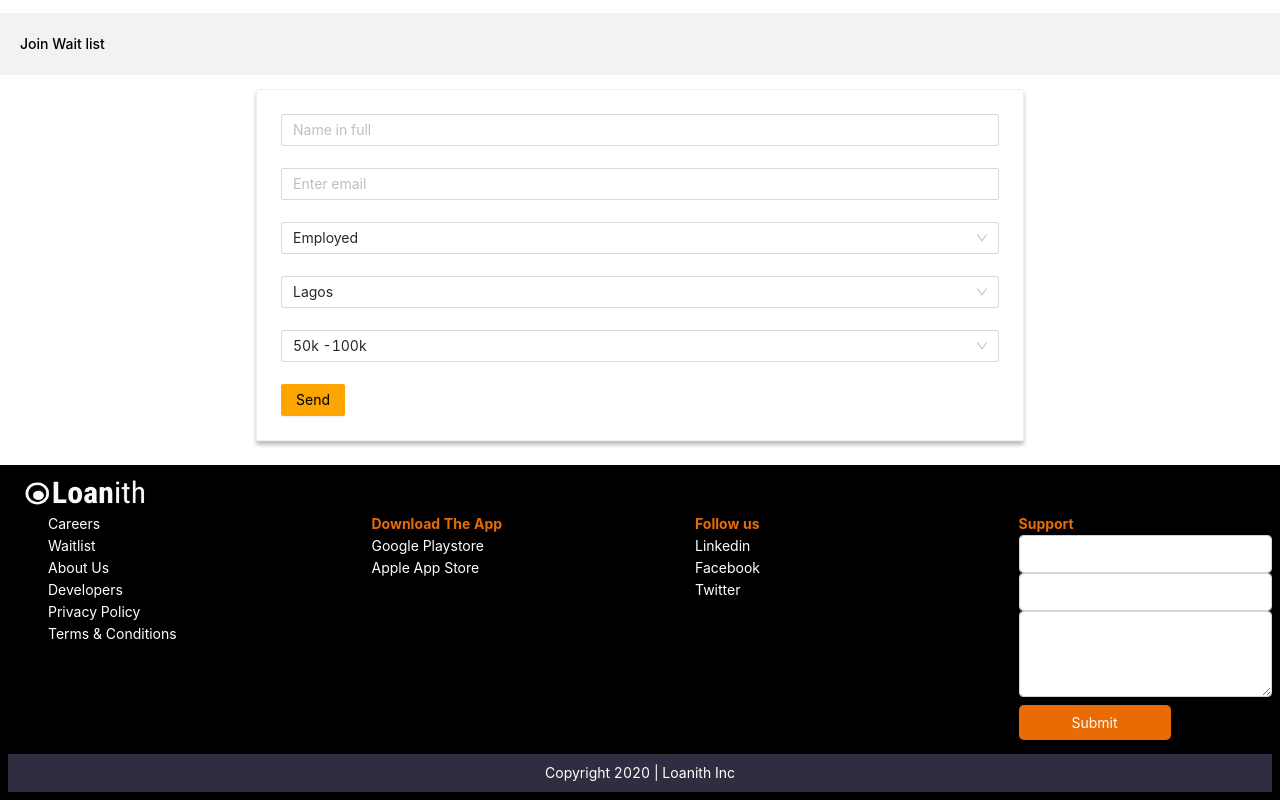
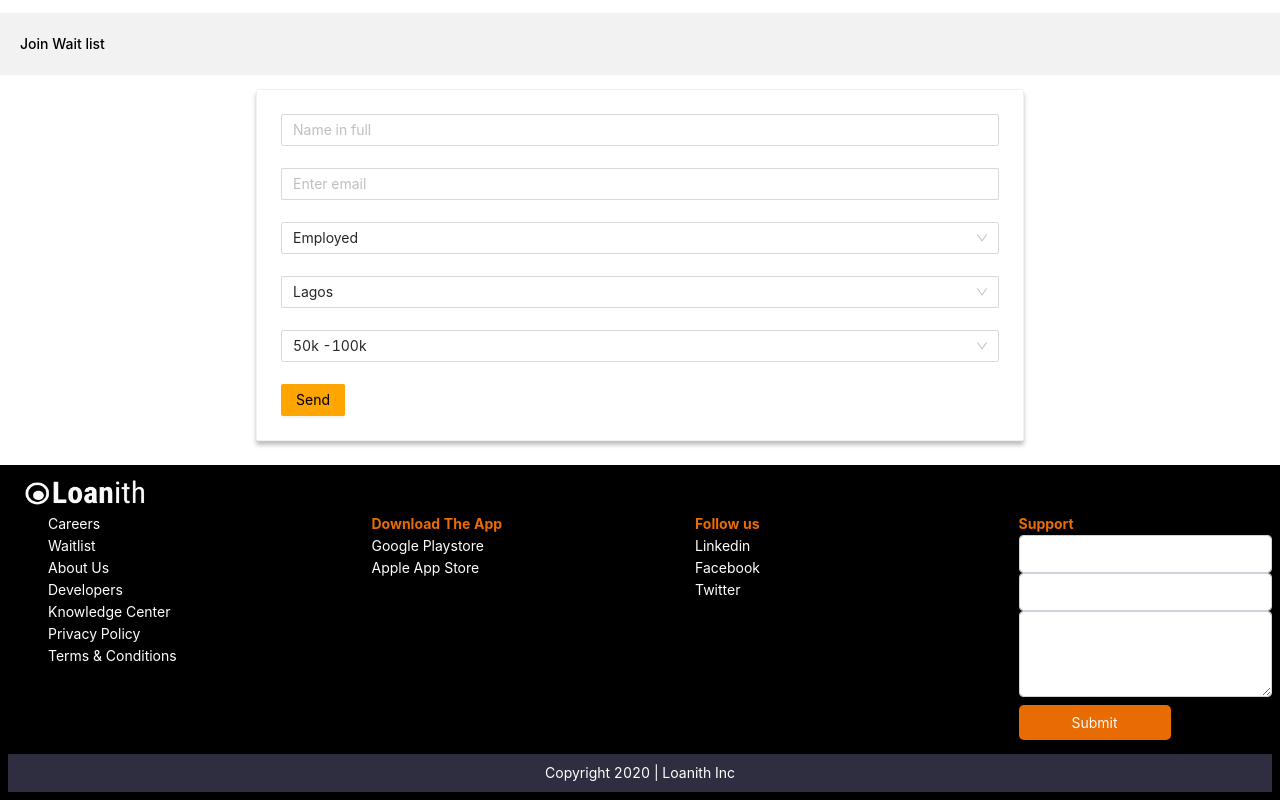
Before and after one commit to Alsaheem/loanith-landing, a React (Create React App) app: page /waitlist in a window 1280 px wide. Shown: the part 763-1563 px from the top of the page. Built offline with nearby package versions, Linux system fonts and the light colour scheme.

Commit message:
updates from scrummaster

```diff
--- a/src/components/common/Footer/Footer.tsx
+++ b/src/components/common/Footer/Footer.tsx
@@ -17,6 +17,7 @@ const Footer = () => {
             <li><Link to='/waitlist'>Waitlist</Link></li>
             <li>About Us</li>
             <li>Developers</li>
+            <li><Link to='/blog'>Knowledge Center</Link></li>
             <li><Link to='/privacy'>Privacy Policy</Link></li>
             <li><Link to='/terms'>Terms & Conditions</Link></li>
 
```
